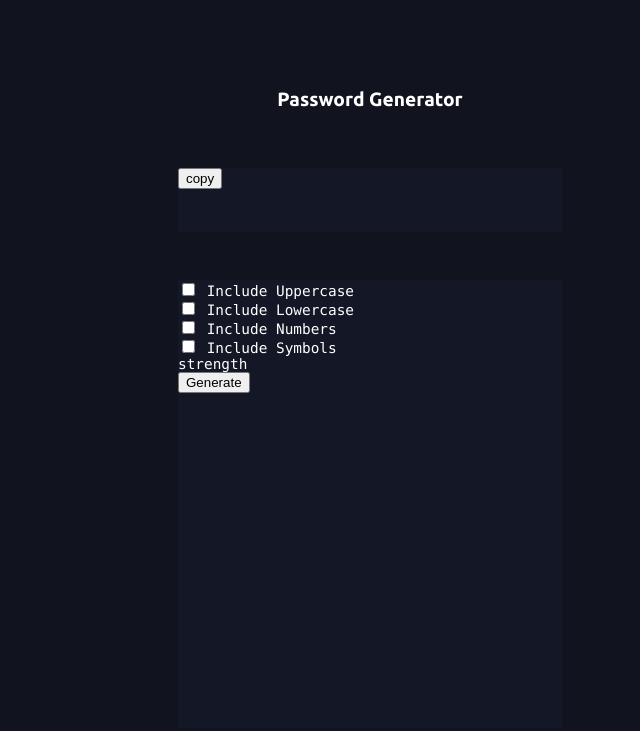
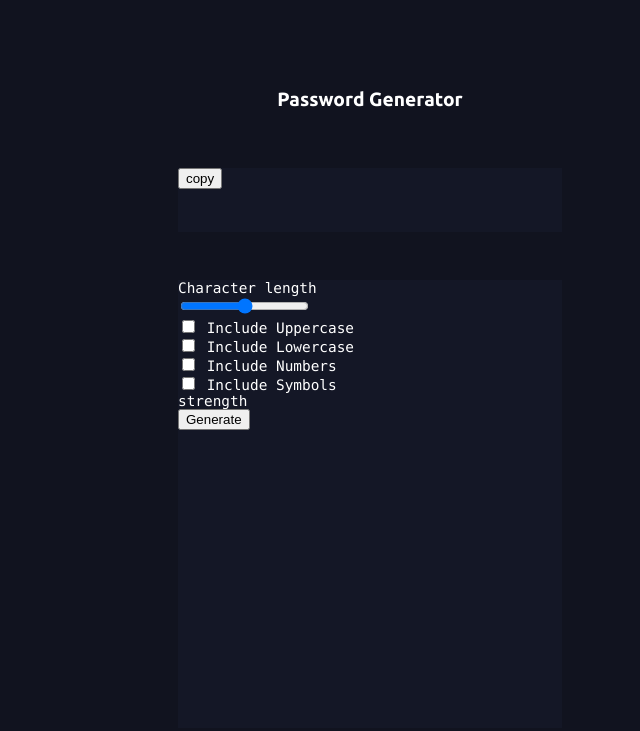
Before and after one commit to johnOfGod33/password-generator, a website: page index.html in a window 1280 px wide. Shown: the whole page, without its empty margins (270-910 px from the left). Drawn offline with Linux system fonts and the light colour scheme; a web font is replaced by a local one.

Commit message:
html structure start

```diff
--- a/index.html
+++ b/index.html
@@ -18,8 +18,23 @@
         </div>
         <form class="form">
           <div>
-            <input type="checkbox" />
-            <label for="">Include Uppercase</label>
+            <div>
+              <div>Character length</div>
+              <div class="characterValue"></div>
+            </div>
+            <div>
+              <input
+                type="range"
+                id="characterRange"
+                min="0"
+                max="20"
+                step="1"
+              />
+            </div>
+          </div>
+          <div>
+            <input type="checkbox" id="uppercase" />
+            <label for="uppercase">Include Uppercase</label>
           </div>
           <div>
             <input type="checkbox" />
@@ -38,5 +53,6 @@
         </form>
       </div>
     </main>
+    <script src="./index.js"></script>
   </body>
 </html>
```
